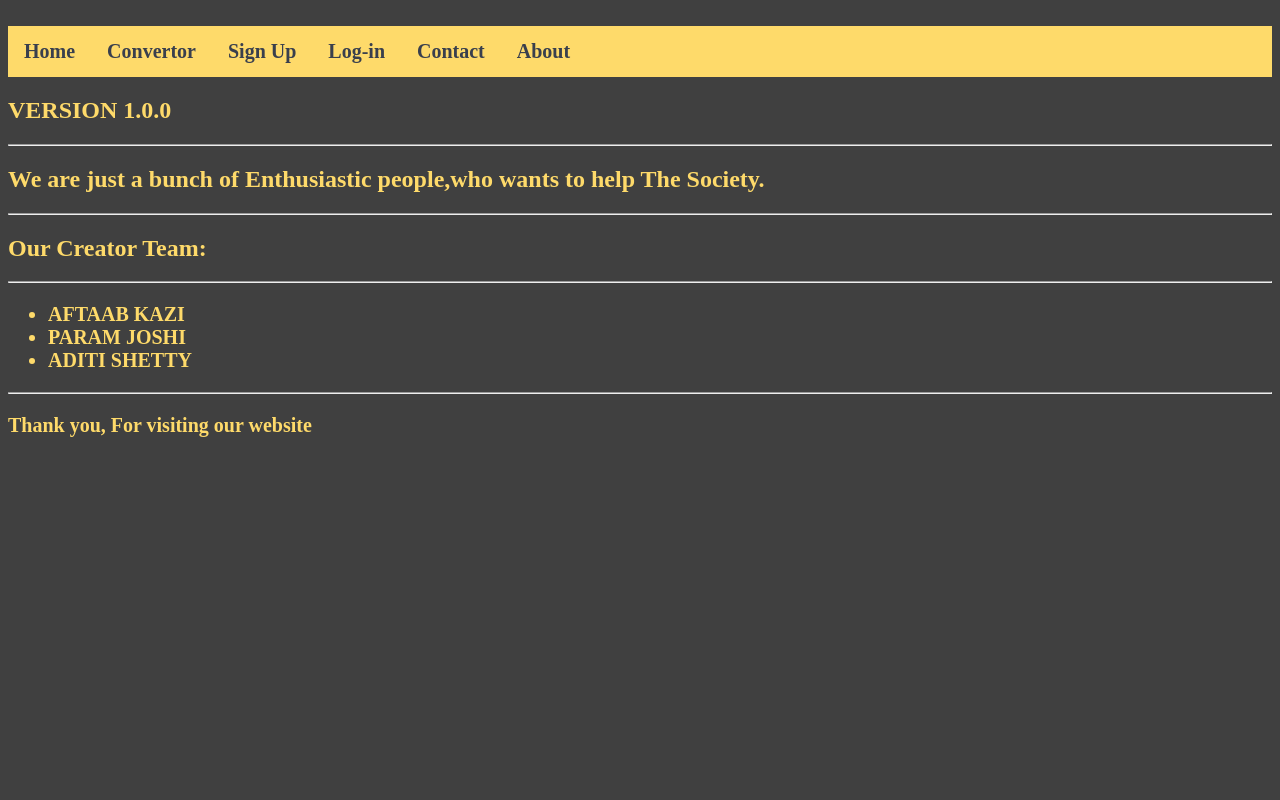
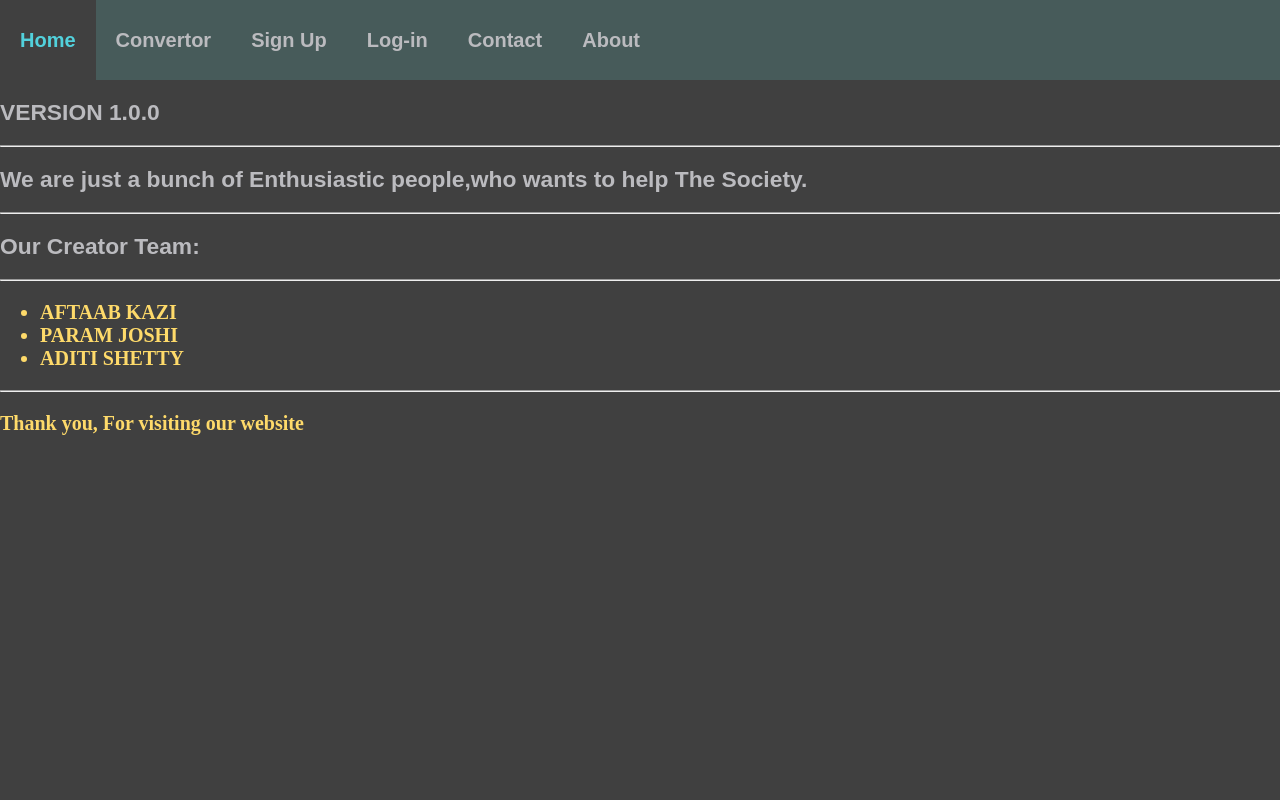
Before and after one commit to Mori-momento/SignChat, a Django app: page /about/ in a window 1280 px wide. Run offline with Django 3.2, Linux system fonts and the light colour scheme.

Commit message:
styles changes

```diff
--- a/templates/base.html
+++ b/templates/base.html
@@ -4,42 +4,138 @@
 <html>
 <head>
 <style>
-.center {
-  display: block;
-  margin-left: auto;
-  margin-right: auto;
-  width: 50%;
+
+  body {
+  font: 95% Arial, Helvetica, sans-serif;
+  color: #BBBBBF;  /* Default text color */
+  background-color: #404040;
+  margin: 0;
+  padding:0;
+
 }
+.wrapper{
+  height: 100vh;
+  /* width: 100vw; */
+}
+
+.container {
+  display: flex;
+  width: 100%;
+  height: 90%;
+}
+
+.chat-interface,
+.contacts-list {
+  position: relative;
+  display: flex;
+  justify-content: center;
+  align-items: center;
+  flex-direction: column;
+}
+
+.chat-interface {
+  flex: 3;
+  background-color: background-color; /* Adjust if needed, maybe a lighter shade of gray */
+}
+
+.contacts-list {
+  flex: 1;
+  background-color: #8D8E8E; /* Adjust if needed, maybe a darker shade of gray */
+}
+
+/* Navigation Styles */
 #nav {
+  height: 10%;
   list-style-type: none;
-  margin-top:0;
+  margin: 0;
   padding: 0;
   overflow: hidden;
-  background-color: #feda6a;
-}
-h2
-{
-  color: #feda6a;
+  background-color: #475B5A; /* Same as background */
 }
 
 .li {
   float: left;
+  height: 100%;
+
 }
 
 .li a {
-  display: block;
-  color: #393f4d;
+  height: 100%;
+  padding: 0 20px 0 20px;
+  display: flex;
+  justify-content: center;
+  align-items:center;
+  color: #BBBBBF;
   font-size: 20px;
   font-weight: bold;
-  padding: 14px 16px;
   text-decoration: none;
+  animation-timing-function: ease-in-out;
+  transition-duration: 200mms;
 }
 
-li a:hover {
-  background-color: #393f4d;
-  color: #feda6a;
+.li a:hover {
+  background-color:#404040;
+  color: #52D1DC; /* Accent color on hover */
   font-weight: bold;
+
 }
+
+/* Form Styles */
+.form-style {
+  max-width: 400px;
+  margin: 10px auto;
+  padding: 16px;
+}
+
+.form-style h1,
+.form-style a,
+.td {
+  color: #A3A9AA;  /* Primary color 2 */
+  font-weight: bold;
+  font-family: "Times New Roman";
+}
+
+.form-input {
+  border: 1px solid #8D8E8E; /* Secondary color for borders */
+  padding: 4px;
+  margin-bottom: 4%;
+  font: inherit;
+}
+
+.mytext {
+  border-right: none;
+  width: 300px;
+}
+
+.submit {
+  width: 160px;
+  font-size: 24px;
+  background-color: #52D1DC; /* Accent color */
+  color: #475B5A; /* Background color for text */
+}
+
+.submit:hover {
+  background-color: #8D8E8E; /* Secondary  color */
+}
+
+/* Other Styles */
+.webcam-container {
+  border: 2px solid #666; /* Slightly darker than background */
+  border-radius: 5px;
+  background-color: #f1f1f1;
+  padding: 5px;
+}
+
+.text-bar {
+  display: flex;
+  justify-content: center;
+  align-items: center;
+  position: absolute;
+  bottom: 0px;
+  padding-bottom: 10px;
+  width: 95%;
+}
+
 .form-style button{
 
   width: 89%;
@@ -132,11 +228,6 @@ li a:hover {
   font-size: 20px;
 }
 
-body
-{
-  background-color: #404040
-}
-
 .form-style{
 	font: 95% Arial, Helvetica, sans-serif;
 	max-width: 400px;
@@ -216,7 +307,7 @@ body
     cursor: move;
     border: 2px solid #333;
     border-radius: 5px;
-    background-color: #f1f1f1;
+    background-color: #475b5a;
     padding: 5px;
 }
 
@@ -224,20 +315,14 @@ body
 .draggable button {
     float: right;
 }
-.text-bar{
-  display: flex;
-  justify-content: center;
-  align-items: center;
-  position: absolute;
-  bottom: 0px;
-  padding-bottom: 10px;
-  width: 99vw;
-}
+
 .text-bar form {
     width: 100%;
 }
 .text-bar input[type="text"] {
     width: 80%; /* Set a specific width for the text input */
+    background-color: #475b5a;
+    border: #BBBBBF;
 }
 .text-bar input[type="submit"] {
     width: 14%; /* Set a specific width for the text input */
@@ -249,9 +334,9 @@ body
 </style>
 <title>Homepage</title>
 </head>
+<body>
 
-<br>
-<body>
+  <div class="wrapper" >
   <ul id="nav">
     <li class="li"><a class="active" href="{% url 'home' %}">Home</a></li>
     <li class="li"><a href="{% url 'animation' %}">Convertor</a></li>
@@ -266,8 +351,6 @@ body
     <li class="li"><a href="{% url 'contact' %}">Contact</a></li>
     <li class="li"><a href="{% url 'about' %}">About</a></li>
   </ul>
-
-<div class="wrapper" >
   {% block content %}
   {% endblock %}
 </div>
```
Also changed, not shown: templates/animation.html (+6 -36 lines), db.sqlite3. Lines whose indentation alone changed are shown as unchanged.
